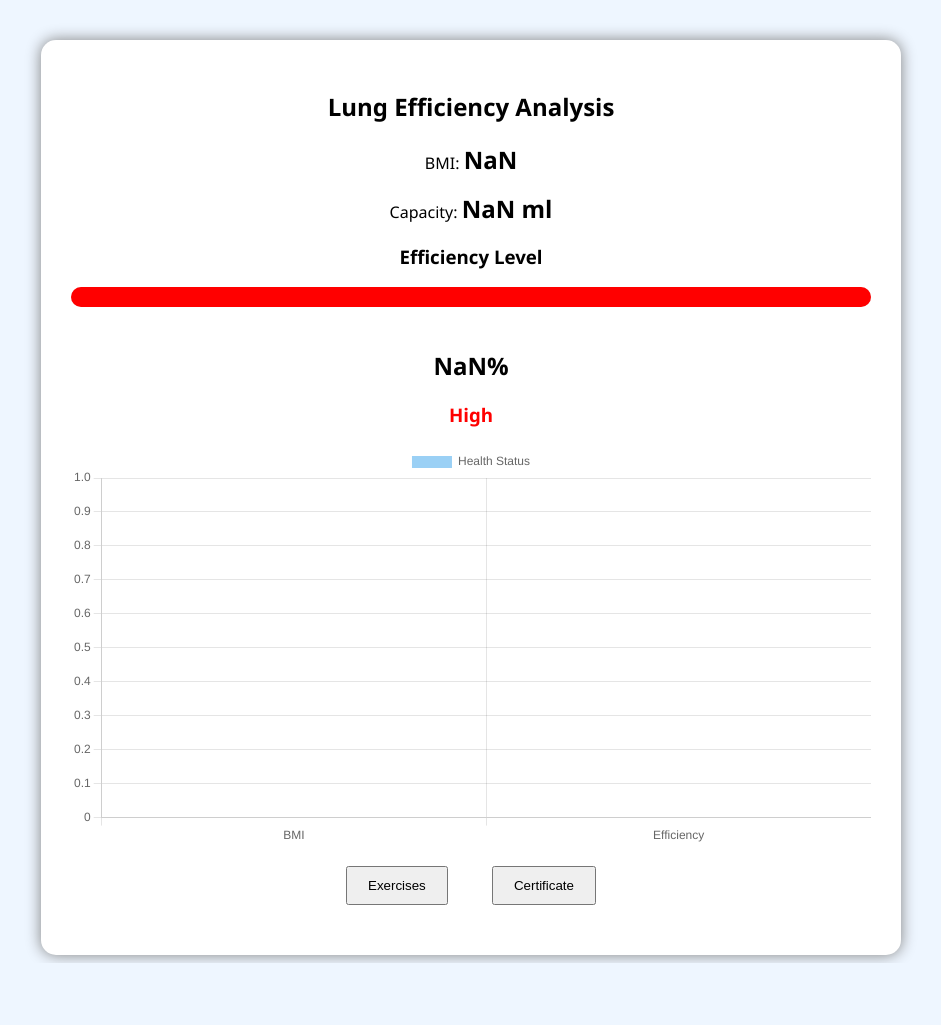
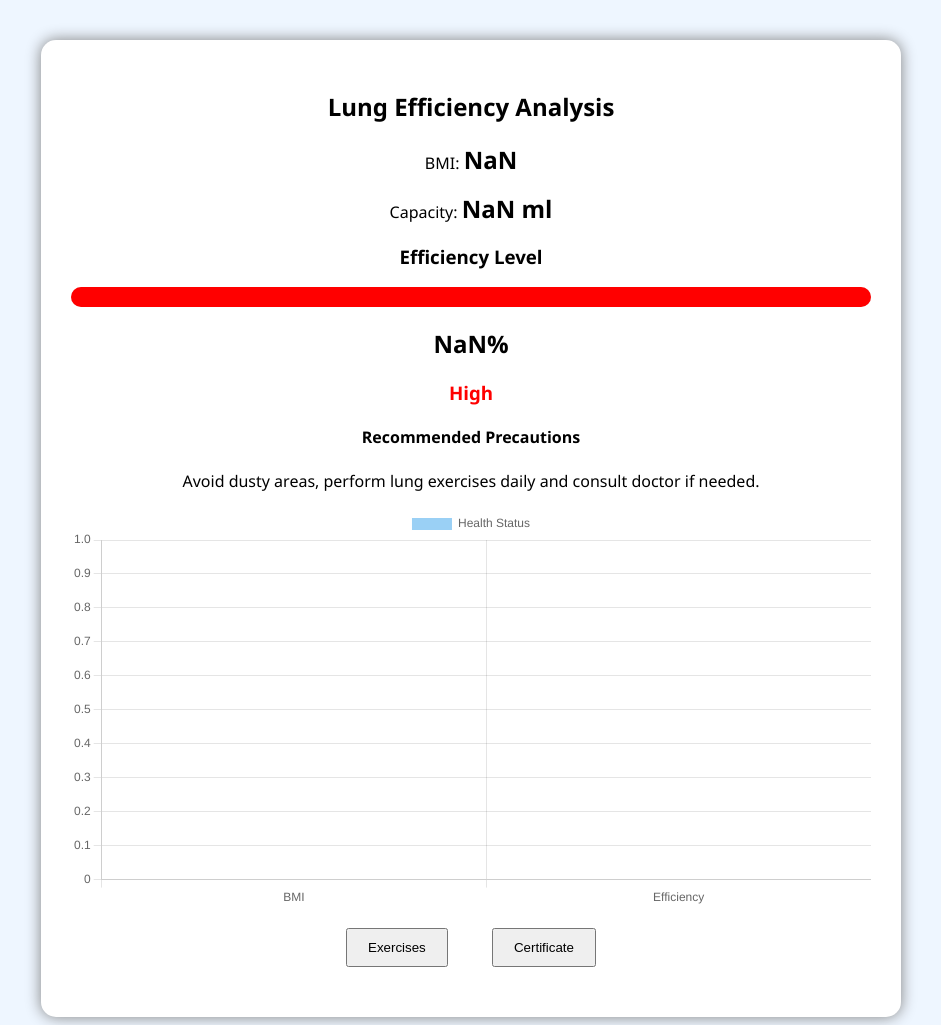
Before and after one commit to tanishqchhabra41-sketch/lung-capacity-simulator, a plain HTML site: page result.html in a window 1280 px wide. Shown: the whole page, without its empty margins (169-1110 px from the left). Before the commit the page ends 963 px from the top, so only its background shows below. Drawn offline with nearby package versions, Linux system fonts and the light colour scheme.

Commit message:
Update result.html

```diff
--- a/result.html
+++ b/result.html
@@ -5,7 +5,6 @@
 <script src="https://cdn.jsdelivr.net/npm/chart.js"></script>
 
 <style>
-
 body{
 font-family:Segoe UI;
 background:#eef6ff;
@@ -44,7 +43,6 @@ button{
 margin:20px;
 padding:10px 20px;
 }
-
 </style>
 </head>
 
@@ -61,9 +59,12 @@ padding:10px 20px;
 <div class="bar">
 <div class="fill" id="fill"></div>
 </div>
-<br>
+
 <h2 id="efficiency"></h2>
 <h3 id="risk"></h3>
+
+<h4>Recommended Precautions</h4>
+<p id="precaution"></p>
 
 <canvas id="chart"></canvas>
 
@@ -85,19 +86,32 @@ let efficiency=((capacity/4000)*100).toFixed(2);
 
 let risk="";
 let color="green";
+let precaution="";
 
-if(efficiency>85){risk="Normal";color="green";}
-else if(efficiency>70){risk="Moderate";color="orange";}
-else{risk="High";color="red";}
+if(efficiency>85){
+risk="Normal";
+color="green";
+precaution="Maintain regular exercise and avoid smoking.";
+}
+else if(efficiency>70){
+risk="Moderate";
+color="orange";
+precaution="Practice daily breathing exercises and maintain healthy BMI.";
+}
+else{
+risk="High";
+color="red";
+precaution="Avoid dusty areas, perform lung exercises daily and consult doctor if needed.";
+}
 
 document.getElementById("bmi").innerHTML=bmi;
 document.getElementById("capacity").innerHTML=capacity+" ml";
 document.getElementById("efficiency").innerHTML=efficiency+"%";
 document.getElementById("risk").innerHTML=risk;
 document.getElementById("risk").style.color=color;
-
 document.getElementById("fill").style.width=efficiency+"%";
 document.getElementById("fill").style.background=color;
+document.getElementById("precaution").innerHTML=precaution;
 
 new Chart(document.getElementById('chart'),{
 type:'bar',
@@ -117,8 +131,6 @@ window.location="exercise.html";
 function goCertificate(){
 localStorage.setItem("eff",efficiency);
 localStorage.setItem("risk",risk);
-let person=localStorage.getItem("name");
-localStorage.setItem("name",person);
 window.location="certificate.html";
 }
 
```
